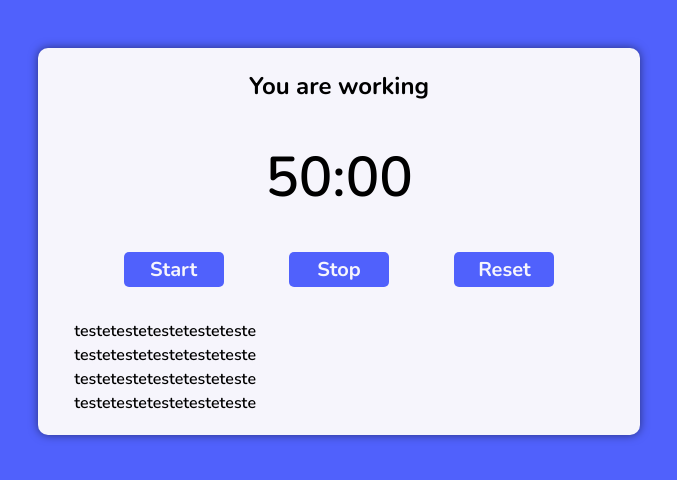
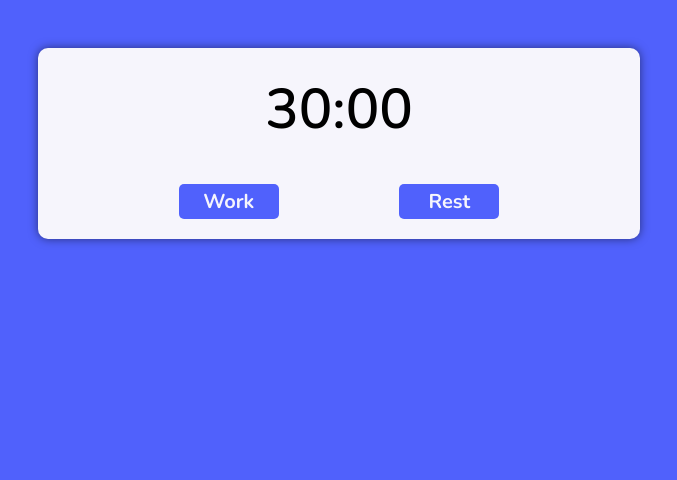
Before and after one commit to giovanedann/typescript, a React (Vite) app in the folder src/08 - React + TypeScript/: page / in a window 1280 px wide. Shown: the top 480 px of the page, without its empty margins (301-978 px from the left). Built offline with nearby package versions, Linux system fonts and the light colour scheme.

Commit message:
feat: finished timer logic

```diff
--- a/src/08 - React + TypeScript/src/components/Pomodoro/index.tsx
+++ b/src/08 - React + TypeScript/src/components/Pomodoro/index.tsx
@@ -1,27 +1,63 @@
+import { useEffect, useState } from 'react';
 import Button from '../Button';
 import Timer from '../Timer';
 import './style.scss';
 
 const Pomodoro: React.FC = () => {
+  const [isCounting, setIsCounting] = useState<boolean>(false);
+  const [isWorking, setIsWorking] = useState<boolean>(false);
+  const [isResting, setIsResting] = useState<boolean>(false);
+
+  useEffect(() => {
+    if (isWorking) document.body.classList.add('working');
+    if (isResting) document.body.classList.remove('working');
+  }, [isWorking]);
+
+  function startWorking(): void {
+    setIsCounting(true);
+    setIsWorking(true);
+    setIsResting(false);
+  }
+
+  function startResting(): void {
+    setIsCounting(true);
+    setIsWorking(false);
+    setIsResting(true);
+  }
+
   return (
     <div className="pomodoro">
-      <h2>You are working</h2>
+      {!isWorking && !isResting ? null : (
+        <h2>{`${isWorking ? 'Working' : 'Resting'}`}</h2>
+      )}
+
       <Timer
-        defaultTime={3000}
+        isCounting={isCounting}
+        isWorking={isWorking}
+        isResting={isResting}
+        defaultTime={1800}
         shortRestTime={300}
         longRestTime={900}
         cycles={4}
       />
       <div className="controls">
-        <Button title="Start" onClick={() => alert('eae')} />
-        <Button title="Stop" onClick={() => alert('eae')} />
-        <Button title="Reset" onClick={() => alert('eae')} />
-      </div>
-      <div className="details">
-        <p>testetestetestetesteteste</p>
-        <p>testetestetestetesteteste</p>
-        <p>testetestetestetesteteste</p>
-        <p>testetestetestetesteteste</p>
+        <Button
+          className={isWorking ? 'working' : ''}
+          title="Work"
+          onClick={startWorking}
+        />
+        <Button
+          className={isWorking ? 'working' : ''}
+          title="Rest"
+          onClick={startResting}
+        />
+        {!isWorking && !isResting ? null : (
+          <Button
+            className={isWorking ? 'working' : ''}
+            title={isCounting ? 'Pause' : 'Continue'}
+            onClick={() => setIsCounting(!isCounting)}
+          />
+        )}
       </div>
     </div>
   );
--- a/src/08 - React + TypeScript/src/components/Timer/index.tsx
+++ b/src/08 - React + TypeScript/src/components/Timer/index.tsx
@@ -1,4 +1,4 @@
-import { useState } from 'react';
+import { useEffect, useState } from 'react';
 import useInterval from '../../hooks/useInterval';
 import secondsToTime from '../../utils/secondsToTime';
 import './style.scss';
@@ -9,13 +9,42 @@ interface TimerProps {
   longRestTime: number;
   cycles: number;
   isCounting: boolean;
+  isWorking: boolean;
+  isResting: boolean;
 }
 
-const Timer: React.FC<TimerProps> = ({ defaultTime, isCounting }) => {
+const Timer: React.FC<TimerProps> = ({
+  defaultTime,
+  shortRestTime,
+  longRestTime,
+  isCounting,
+  isWorking,
+  isResting,
+  cycles,
+}) => {
   const [time, setTime] = useState<number>(defaultTime);
+  const [cyclesArray, setCyclesArray] = useState<boolean[]>(
+    new Array(cycles - 1).fill(true),
+  );
 
-  useInterval(() => {
-      setTime((prevState) => prevState - 1);
+  useEffect(() => {
+    if (isWorking) setTime(defaultTime);
+
+    if (isResting && !cyclesArray.length) {
+      setTime(longRestTime);
+      setCyclesArray(new Array(cycles - 1).fill(true));
+      return;
+    }
+
+    if (isResting && !!cyclesArray.length) {
+      setTime(shortRestTime);
+      cyclesArray.pop();
+    }
+  }, [isWorking, isResting]);
+
+  useInterval(
+    () => {
+      setTime((prevState) => (prevState > 0 ? prevState - 1 : prevState));
     },
     isCounting ? 1000 : null,
   );
```
